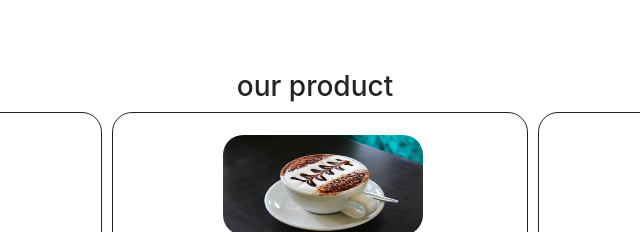
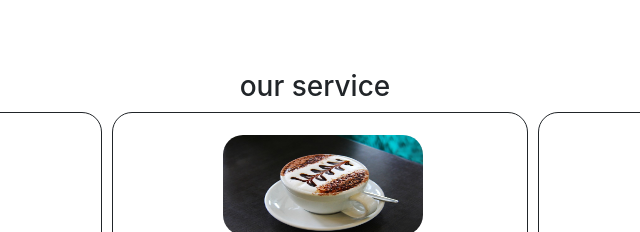
Before and after one commit to palak404/website, a plain HTML site: page index.html in a window 1280 px wide. Shown: the part 310-542 px from the top of the page, 325-965 px from the left. Drawn offline with nearby package versions, Linux system fonts and the light colour scheme; files that its build step writes are made by us from their sources.

Commit message:
change text

```diff
--- a/index.html
+++ b/index.html
@@ -217,7 +217,7 @@
     </div>
 
     </section>
-    <h3 style="text-align:center;justify-content: center;"> our product</h3>
+    <h3 style="text-align:center;justify-content: center;"> our service</h3>
     <section class="services">
 
         <div class="box ">
```
